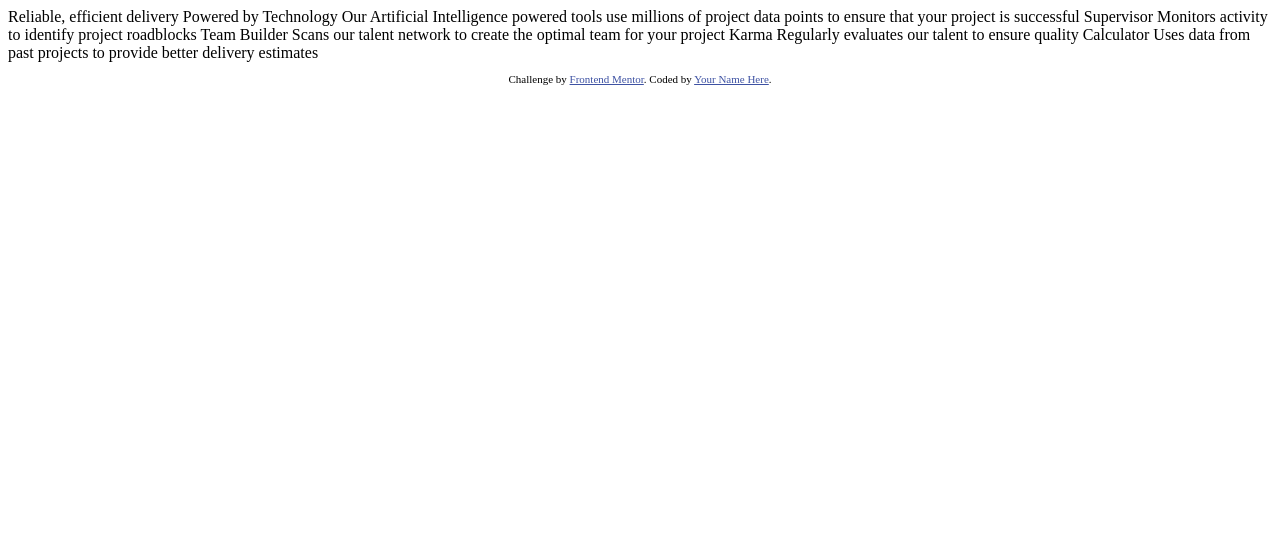
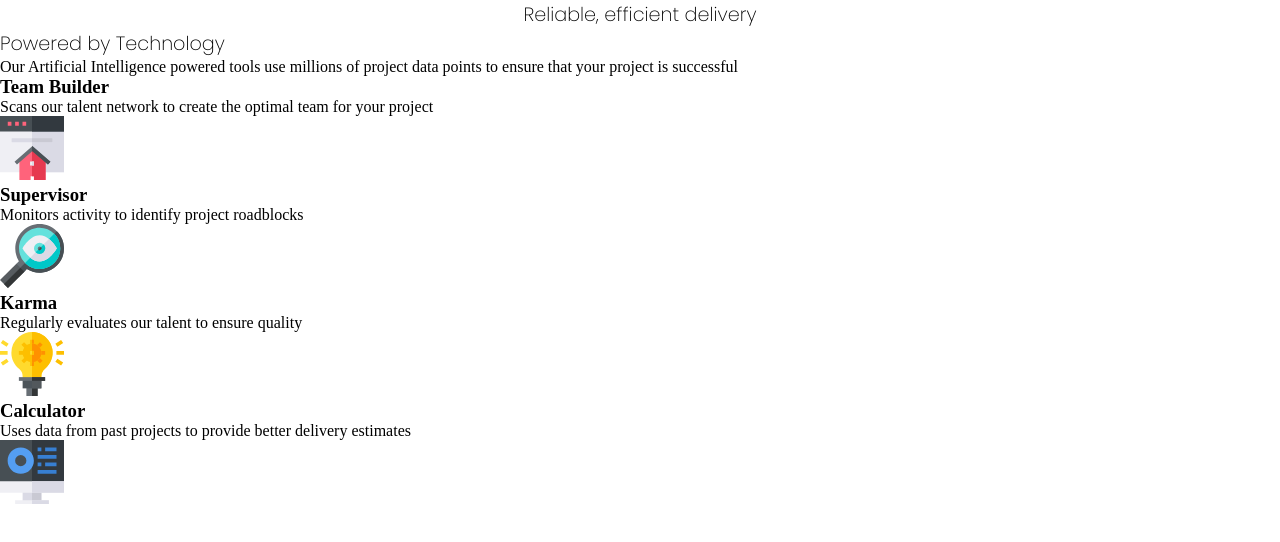
Before and after one commit to LouisVerch/Frontend-Mentor-Four-card-feature-section, a plain HTML site: page index.html in a window 1280 px wide. Drawn offline with Linux system fonts and the light colour scheme; files that its build step writes are made by us from their sources.

Commit message:
commit TODO: CSS not working

```diff
--- a/index.html
+++ b/index.html
@@ -1,45 +1,57 @@
 <!DOCTYPE html>
 <html lang="en">
   <head>
-  <meta charset="UTF-8">
-  <meta name="viewport" content="width=device-width, initial-scale=1.0"> <!-- displays site properly based on user's device -->
-
-  <link rel="icon" type="image/png" sizes="32x32" href="./images/favicon-32x32.png">
+    <meta charset="UTF-8" />
+    <meta name="viewport" content="width=device-width, initial-scale=1.0" />
+    <!-- displays site properly based on user's device -->
+    <link rel="preconnect" href="https://fonts.googleapis.com" />
+    <link rel="preconnect" href="https://fonts.gstatic.com" crossorigin />
+    <link
+      href="https://fonts.googleapis.com/css2?family=Poppins:wght@200;400;600&display=swap"
+      rel="stylesheet"
+    />
+    <link rel="stylesheet" href="style.css" />
+    <link
+      rel="icon"
+      type="image/png"
+      sizes="32x32"
+      href="./images/favicon-32x32.png"
+    />
 
     <title>Frontend Mentor | Four card feature section</title>
-
-  <!-- Feel free to remove these styles or customise in your own stylesheet 👍 -->
-  <style>
-    .attribution { font-size: 11px; text-align: center; }
-    .attribution a { color: hsl(228, 45%, 44%); }
-  </style>
   </head>
   <body>
-
-  Reliable, efficient delivery
-  Powered by Technology
-
-  Our Artificial Intelligence powered tools use millions of project data points
-  to ensure that your project is successful
-
-  Supervisor
-  Monitors activity to identify project roadblocks
-
-  Team Builder
+    <header>
+      <h1>Reliable, efficient delivery</h1>
+      <h2>Powered by Technology</h2>
+    </header>
+    <main>
+      <p class="main paragraph">
+        Our Artificial Intelligence powered tools use millions of project data
+        points to ensure that your project is successful
+      </p>
+       <div class="container">
+        <h3>Team Builder</h3>
+        <p>
           Scans our talent network to create the optimal team for your project
-
-  Karma
-  Regularly evaluates our talent to ensure quality
-
-  Calculator
-  Uses data from past projects to provide better delivery estimates
-
-
-  <footer>
-    <p class="attribution">
-      Challenge by <a href="https://www.frontendmentor.io?ref=challenge" target="_blank">Frontend Mentor</a>.
-      Coded by <a href="#">Your Name Here</a>.
         </p>
-  </footer>
+        <img src="images/icon-team-builder.svg" alt="Web page and house" />
+      </div>
+      <div class="container">
+        <h3>Supervisor</h3>
+        <p>Monitors activity to identify project roadblocks</p>
+        <img src="images/icon-supervisor.svg" alt="Magnifying class icon" />
+      </div>
+      <div class="container">
+        <h3>Karma</h3>
+        <p>Regularly evaluates our talent to ensure quality</p>
+        <img src="images/icon-karma.svg" alt="Light bulb with a cog inside" />
+      </div>
+      <div class="container">
+        <h3>Calculator</h3>
+        <p>Uses data from past projects to provide better delivery estimates</p>
+        <img src="images/icon-calculator.svg" alt="Desktop computer" />
+      </div>
+    </main>
   </body>
 </html>
--- /dev/null
+++ b/style/style.css
@@ -0,0 +1,37 @@
+:root{
+    --ff-primary: 'Poppins', 'Times New Roman', sans-serif;
+    --primary-red: hsl(0, 78%, 62%);
+    --primary-cyan: hsl(180, 62%, 55%);
+    --primary-orange: hsl(34, 97%, 64%);
+    --primary-Blue: hsl(212, 86%, 64%);
+    --neutral-very-dark-blue: hsl(234, 12%, 34%);
+    --neutral-grayish-blue: hsl(229, 6%, 66%);
+    --neutral-very-light-gray: hsl(0, 0%, 98%);
+}
+html {
+    font-size: 100%;
+}
+
+*,
+*::before,
+*::after {
+    box-sizing: border-box;
+}
+
+* {
+    margin: 0;
+    padding: 0;
+}
+h1 {
+    font-size: 1.2rem;
+    font-family: var(--ff-primary);
+    font-weight: 200;
+    text-align: center;
+
+}
+
+h2 {
+    font-size: 1.2rem;
+    font-family: var(--ff-primary);
+    font-weight: 200;
+}
```
Also changed, not shown: styles/styles.css/styles.css (deleted). Lines whose indentation alone changed are shown as unchanged.
